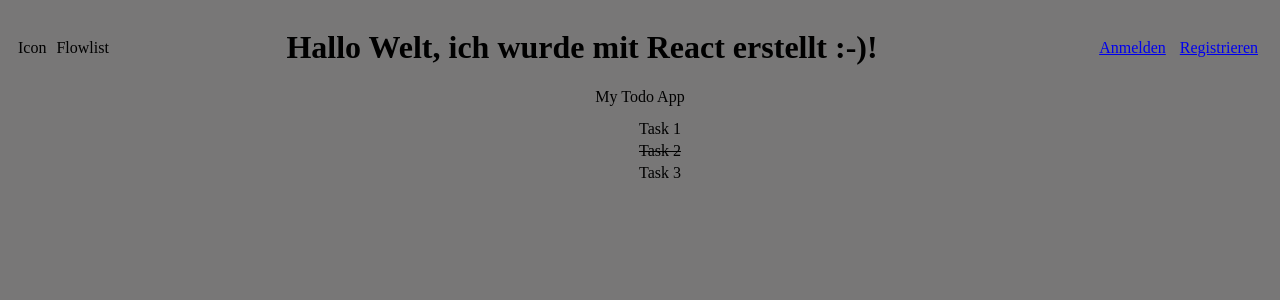
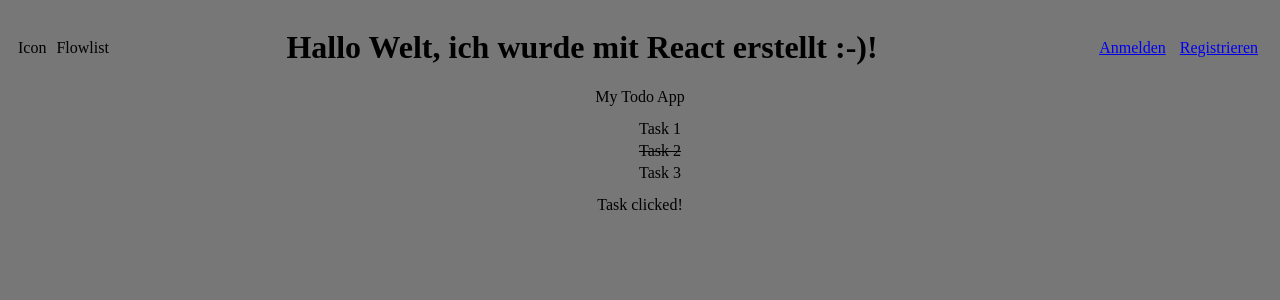
Before and after one commit to jakobsiebenhuetter/React---Todo-App, a React (Vite) app: page / in a window 1280 px wide. Both pictures are taken after a click on the item "Task 1". Shown: the top 300 px of the page. Built offline with nearby package versions, Linux system fonts and the light colour scheme.

Commit message:
add: using useState

```diff
--- a/src/components/TaskList.tsx
+++ b/src/components/TaskList.tsx
@@ -1,21 +1,23 @@
+import {useState} from 'react';
+
 import './TaskList.css';
 import TaskItem from './TaskItem.tsx';
 
 const title = 'My Todo App';
-
 const items = [
   { id: 1, text: 'Task 1', completed: false },
   { id: 2, text: 'Task 2', completed: true },
   { id: 3, text: 'Task 3', completed: false },
 ];
+// Ausprobieren: text conditional evaluating in einer Funktion, anstatt direkt mit z.B.: einem ternären Operator in JSX zu evaluieren. Das ist eine gute Übung, um die Logik von JSX zu trennen und den Code sauberer zu gestalten.
+export default function TaskList() {
+    const [text, setText] = useState('');
 
-function clickHandler() {
-    alert('Task clicked!');
-}
+    function clickHandler() {
+        alert('Task clicked!');
+        setText('Task clicked!');
+    }
 
-
-
-export default function TaskList() {
     return(
         <div id="task-list">
             <div>
@@ -28,6 +30,7 @@ export default function TaskList() {
                     ))}
                 </ul>
             </div>
+            {text ? <div>{text}</div> : ''}
         </div>
         );
     }
```
